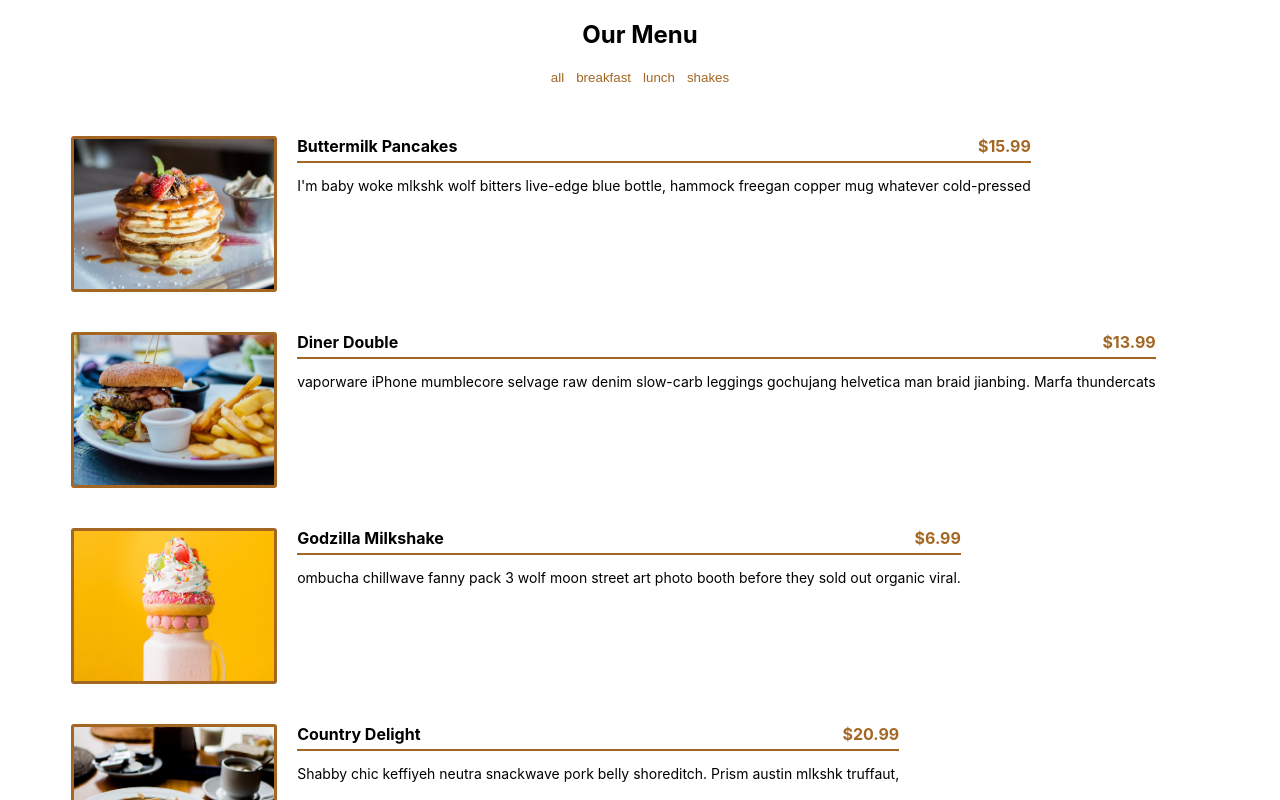
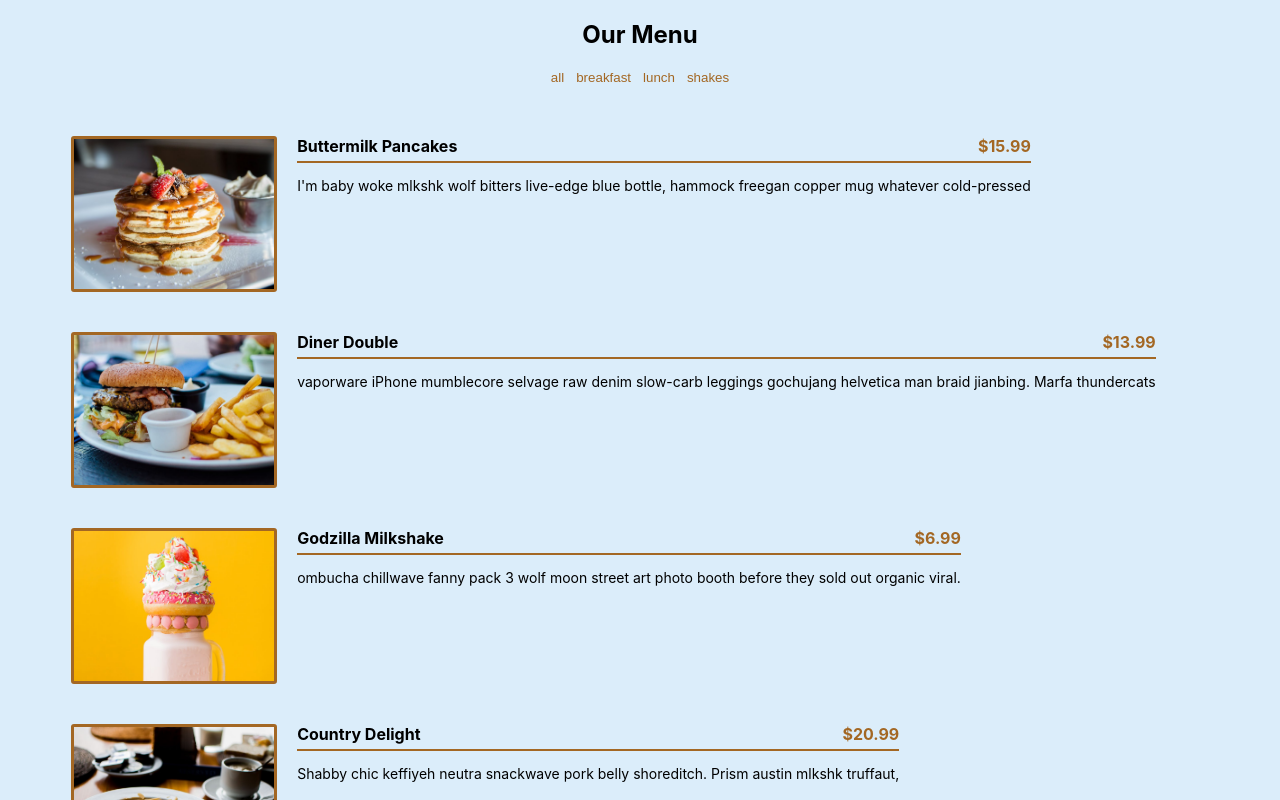
Before and after one commit to LaurenCummings/menu-project, a React (Vite) app: page / in a window 1280 px wide. Shown: the top 800 px of the page. Built offline with nearby package versions, Linux system fonts and the light colour scheme.

Commit message:
Changed page background color and made buttons transparent

```diff
--- a/src/App.css
+++ b/src/App.css
@@ -1,4 +1,5 @@
 body {
+    background-color: rgba(204, 230, 248, .7);
     font-family: -apple-system, BlinkMacSystemFont, 'Segoe UI', Roboto, Oxygen,
     Ubuntu, Cantarell, 'Open Sans', 'Helvetica Neue', sans-serif;
 }
--- a/src/css/Categories.css
+++ b/src/css/Categories.css
@@ -7,6 +7,6 @@
 .filter-btn {
     color: rgb(163, 103, 35);
     border: none;
-    background-color: white;
+    background-color: transparent;
     cursor: pointer;
 }
```
